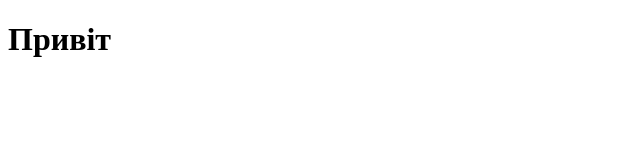
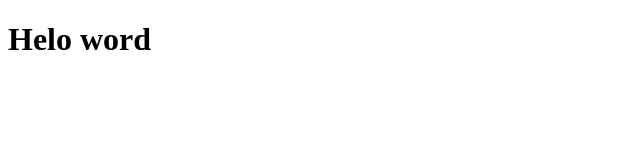
Before and after one commit to kuzma939/Tutorial, a plain HTML site: page index.html in a window 1280 px wide. Shown: the whole page, without its empty margins (0-640 px from the left). Drawn offline with Linux system fonts and the light colour scheme.

Commit message:
update index.html fild

```diff
--- a/index.html
+++ b/index.html
@@ -7,6 +7,6 @@
     <title>Document</title>
 </head>
 <body>
-    <h1>Привіт</h1>
+    <h1>Helo word</h1>
 </body>
 </html>
```
